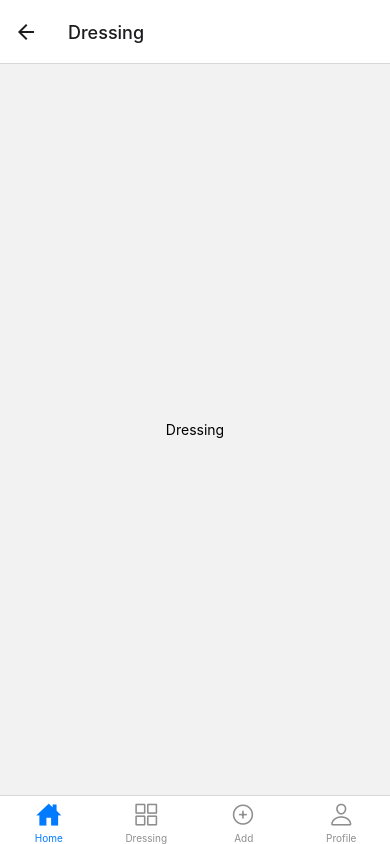
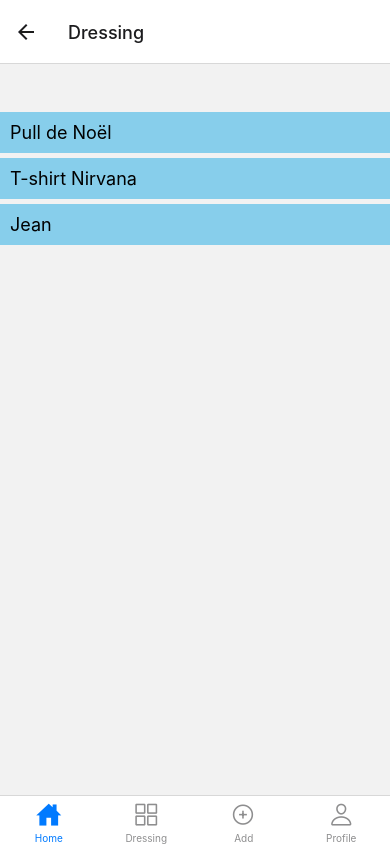
Before and after one commit to Ammerix/LazyHabits, a React Native app: screen /Dressing in a window 390 px wide. Built offline with nearby package versions, Linux system fonts and the light colour scheme.

Commit message:
Flatlist Habit fonctionnelle
Affichage de la flatlist dans Dressing

```diff
--- a/assets/habits.json
+++ b/assets/habits.json
@@ -1,4 +1,4 @@
-{"habits":[
+[
   {"idHabit":"100",
     "nomHabit":"Pull de Noël",
     "imageHabit":"",
@@ -35,4 +35,3 @@
     "categorieHabit": "Chaussure"
   }
 ]
-}
--- a/screens/DressingScreen.tsx
+++ b/screens/DressingScreen.tsx
@@ -1,106 +1,46 @@
 import React, { Component } from "react";
-import { Text, View, StyleSheet, StatusBar, SafeAreaView, FlatList } from "react-native";
-import SearchBar from "../components/searchBar";
-import { DressingScreenProps } from "../navigation/app-stacks";
-//import ClothesDbApi from "../services/clothesdbapi.service";
+import { FlatList, Text, StyleSheet } from "react-native";
+import Habit from "../services/habit.model";
 
 interface DressingScreenState {
-  //Dressings: Array<Clothes>;
+    Dressings: Array<Habit>;
   }
 
-export default class DressingScreen extends Component<
-  DressingScreenProps,
-  DressingScreenState
-> {
-  state: DressingScreenState = {
-    Dressings: [],
+const rows: Array<Habit> = [
+  {idHabit: 100, nomHabit: "Pull de Noël", imageHabit : "", categorieHabit: "Pull"},
+  {idHabit: 101, nomHabit: "T-shirt Nirvana", imageHabit : "", categorieHabit: "T-shirt"},
+  {idHabit: 102, nomHabit: "Jean", imageHabit : "", categorieHabit: "Pantalon"},
+
+];
+
+export default class App extends Component {
+  // This function MUST take an object with an "item" property, whose type corresponds to the list element
+  renderItem = ({ item }: { item: Habit }) => {
+    return <Text style={styles.row}>{item.nomHabit}</Text>;
   };
 
-  /* ======================== A REVOIR SUIVANT L'API ========================
-    getResults = (name: string) => {
-        ClothesVDbApi.searchDressingsByName(name).then((results) => {
-            this.setState({ Dressings: results });
-        });
-    };
-    ========================================================================*/
-
-
   render() {
-    const { navigation } = this.props;
-
     return (
-      <View
-        style={{
-          flex: 1,
-          justifyContent: "center",
-          alignItems: "center",
-        }}
-      >
-        <Text>Dressing</Text>
-      </View>
+      <FlatList<Habit>
+        style={styles.container}
+        data={rows}
+        renderItem={this.renderItem}
+        // FlatList keys must be strings
+        keyExtractor={(item: Habit) => item.idHabit.toString()}
+      />
     );
   }
 }
 
-{/*
-    const clothesData = require('./assets/clothes.json');
-
-    const Item = ({ id }) => (
-      <View style={styles.item}>
-        <Text style={styles.title}>{id}</Text>
-      </View>
-    );
-
-    const App = () => {
-      const renderItem = ({ item }) => (
-        <Item id={item.title} />
-      );
-
-      return (
-        <SafeAreaView style={styles.container}>
-          <FlatList
-            data={clothesData}
-            renderItem={renderItem}
-            keyExtractor={item => item.id}
-          />
-        </SafeAreaView>
-      );
-    }
-
-    return (
-      <View
-        style={{
-          flex: 1,
-          justifyContent: "center",
-          alignItems: "center",
-        }}
-      >
-        <Text>Dressing</Text>
-
-        <SearchBar onSubmitEditing={this.getResults} />
-                <ClothesList
-                    Clothes={this.state.Clothes}
-                    navigation={navigation}
-        />
-      </View>
-    );
-
 const styles = StyleSheet.create({
   container: {
+    marginTop: 48,
     flex: 1,
-        marginTop: StatusBar.currentHeight || 0,
   },
-      item: {
-        backgroundColor: '#f9c2ff',
-        padding: 20,
-        marginVertical: 8,
-        marginHorizontal: 16,
-      },
-      title: {
-        fontSize: 32,
+  row: {
+    fontSize: 18,
+    padding: 10,
+    marginBottom: 5,
+    backgroundColor: "skyblue",
   },
 });
-
-  }
-}
-*/}
--- a/services/habit.model.ts
+++ b/services/habit.model.ts
@@ -1,6 +1,4 @@
 export default class Habit {
-  thumbnail: string;
-  constructor(public id: number, public name: string, public image: string, public couleur: string) {
-    this.thumbnail = image + '/preview';
+  constructor(public idHabit: number, public nomHabit: string, public imageHabit: string, public categorieHabit: string) {
   }
 }
```
Also changed, not shown: components/pouet.tsx (added, +37 -0 lines), screens/test.tsx (added, +115 -0 lines), services/habitdbapi.service.ts (+2 -34 lines), 1 other file (tests, documents, lock files or other folders). Lines whose indentation alone changed are shown as unchanged.
